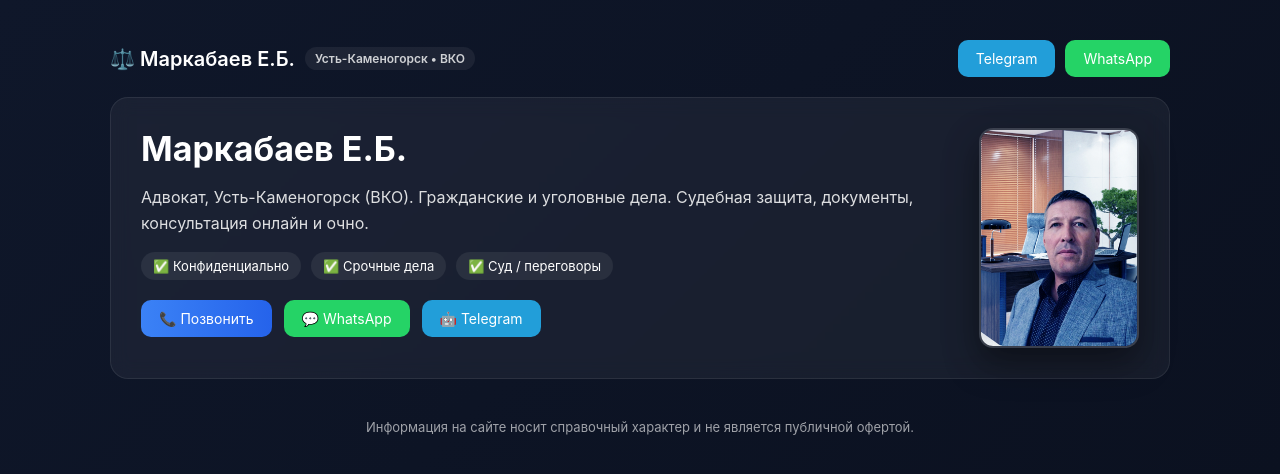
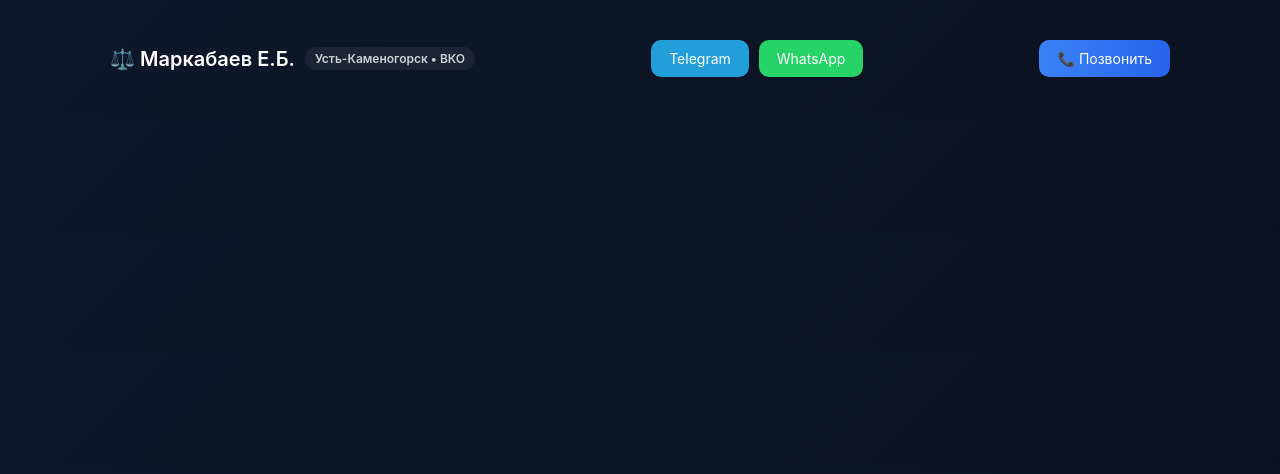
Before and after one commit to markabaever-debug/advokat_vko, a Next.js app: page / in a window 1280 px wide. Shown: the top 474 px of the page. Built offline with nearby package versions, Linux system fonts and the light colour scheme.

Commit message:
Update page.tsx

```diff
--- a/app/page.tsx
+++ b/app/page.tsx
@@ -2,6 +2,12 @@
 
 import { useEffect, useMemo, useState } from "react";
 import Link from "next/link";
+
+declare global {
+  interface Window {
+    gtag?: (...args: any[]) => void;
+  }
+}
 
 type DocItem = {
   id: string;
@@ -24,84 +30,25 @@ export default function Home() {
   const waLink = `https://wa.me/${waNumber}?text=${waText}`;
   const tgLink = "https://t.me/ai_advokat_kz_bot";
 
-  // 🔥 Функция задержки перехода (критично для GTM)
+  const sendEvent = (eventName: string) => {
+    if (typeof window !== "undefined" && window.gtag) {
+      window.gtag("event", eventName);
+    }
+  };
+
   const handleExternalClick = (
     e: React.MouseEvent<HTMLAnchorElement>,
-    url: string
+    url: string,
+    eventName: string
   ) => {
     e.preventDefault();
+
+    sendEvent(eventName);
+
     setTimeout(() => {
       window.open(url, "_blank", "noopener,noreferrer");
-    }, 200);
+    }, 150);
   };
-
-  const docs: DocItem[] = useMemo(
-    () => [
-      {
-        id: "license",
-        title: "Лицензия на занятие адвокатской деятельностью",
-        pdf: "/docs/license.pdf",
-        thumb: "/docs/thumbs/license.jpg",
-      },
-      {
-        id: "insurance",
-        title: "Страхование адвокатской деятельности",
-        pdf: "/docs/insurance.pdf",
-        thumb: "/docs/thumbs/insurance.jpg",
-      },
-      {
-        id: "cert1",
-        title: "Повышение квалификации (1)",
-        pdf: "/docs/cert-1.pdf",
-        thumb: "/docs/thumbs/cert-1.jpg",
-      },
-      {
-        id: "cert2",
-        title: "Повышение квалификации (2)",
-        pdf: "/docs/cert-2.pdf",
-        thumb: "/docs/thumbs/cert-2.jpg",
-      },
-      {
-        id: "cert3",
-        title: "Повышение квалификации (3)",
-        pdf: "/docs/cert-3.pdf",
-        thumb: "/docs/thumbs/cert-3.jpg",
-      },
-    ],
-    []
-  );
-
-  const [openIndex, setOpenIndex] = useState<number | null>(null);
-  const openDoc = openIndex === null ? null : docs[openIndex];
-
-  const goPrev = () => {
-    if (openIndex === null) return;
-    setOpenIndex((prev) =>
-      prev === null ? null : (prev - 1 + docs.length) % docs.length
-    );
-  };
-
-  const goNext = () => {
-    if (openIndex === null) return;
-    setOpenIndex((prev) =>
-      prev === null ? null : (prev + 1) % docs.length
-    );
-  };
-
-  useEffect(() => {
-    const onKeyDown = (e: KeyboardEvent) => {
-      if (openIndex === null) return;
-      if (e.key === "Escape") setOpenIndex(null);
-      if (e.key === "ArrowLeft") goPrev();
-      if (e.key === "ArrowRight") goNext();
-    };
-
-    if (openIndex !== null)
-      window.addEventListener("keydown", onKeyDown);
-
-    return () =>
-      window.removeEventListener("keydown", onKeyDown);
-  }, [openIndex]);
 
   return (
     <main className="container">
@@ -117,82 +64,31 @@ export default function Home() {
           <a
             className="btn btnTG"
             href={tgLink}
-            onClick={(e) => handleExternalClick(e, tgLink)}
+            onClick={(e) =>
+              handleExternalClick(e, tgLink, "click_telegram")
+            }
           >
             Telegram
           </a>
           <a
             className="btn btnWA"
             href={waLink}
-            onClick={(e) => handleExternalClick(e, waLink)}
+            onClick={(e) =>
+              handleExternalClick(e, waLink, "click_whatsapp")
+            }
           >
             WhatsApp
           </a>
         </div>
+
+        <a
+          className="btn btnPrimary"
+          href={`tel:${phoneCall}`}
+          onClick={() => sendEvent("click_phone")}
+        >
+          📞 Позвонить
+        </a>
       </header>
-
-      <section className="panel" style={{ marginTop: 20 }}>
-        <div style={{ display: "flex", gap: 30, alignItems: "flex-start", flexWrap: "wrap" }}>
-          <div style={{ flex: 1, minWidth: 260 }}>
-            <h1 className="h1">{shortName}</h1>
-
-            <p className="sub">
-              Адвокат, {city} ({region}). Гражданские и уголовные дела. Судебная защита,
-              документы, консультация онлайн и очно.
-            </p>
-
-            <div className="kpis">
-              <div className="kpi">✅ Конфиденциально</div>
-              <div className="kpi">✅ Срочные дела</div>
-              <div className="kpi">✅ Суд / переговоры</div>
-            </div>
-
-            <div className="ctaRow" style={{ marginTop: 20 }}>
-              <a className="btn btnPrimary" href={`tel:${phoneCall}`}>
-                📞 Позвонить
-              </a>
-
-              <a
-                className="btn btnWA"
-                href={waLink}
-                onClick={(e) => handleExternalClick(e, waLink)}
-              >
-                💬 WhatsApp
-              </a>
-
-              <a
-                className="btn btnTG"
-                href={tgLink}
-                onClick={(e) => handleExternalClick(e, tgLink)}
-              >
-                🤖 Telegram
-              </a>
-            </div>
-          </div>
-
-          <div
-            style={{
-              width: 160,
-              height: 220,
-              borderRadius: 14,
-              overflow: "hidden",
-              border: "2px solid rgba(255,255,255,0.15)",
-              boxShadow: "0 15px 35px rgba(0,0,0,0.45)",
-              flexShrink: 0,
-            }}
-          >
-            <img
-              src="/me.jpg"
-              alt="Адвокат Маркабаев Е.Б."
-              style={{ width: "100%", height: "100%", objectFit: "cover" }}
-            />
-          </div>
-        </div>
-      </section>
-
-      <footer style={{ marginTop: 40, opacity: 0.6, fontSize: 13 }}>
-        Информация на сайте носит справочный характер и не является публичной офертой.
-      </footer>
     </main>
   );
 }
```
